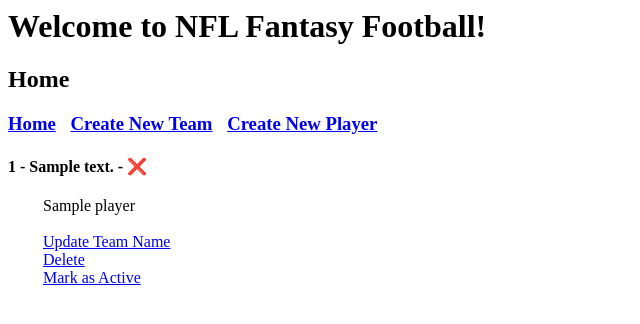
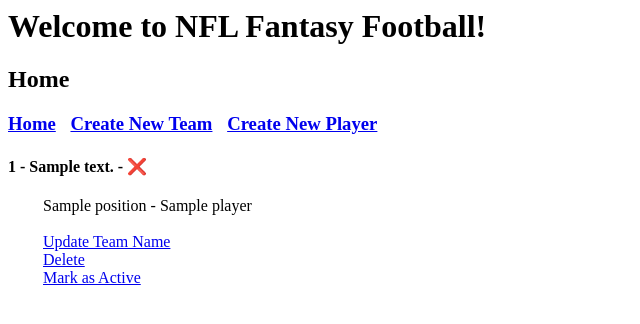
Before and after one commit to gavthetallone/devops-fundamental-project, a Python web app: template application/templates/home.html in a window 1280 px wide. Shown: the top 324 px of the page, without its empty margins (0-640 px from the left). Run offline with Jinja, Linux system fonts and the light colour scheme; the template is opened without the code that fills it: most values are stand-ins (such as "Sample title", 1, 10 or a date in 2020).

Commit message:
GW: Added 'position' attribute to player for users to choose

```diff
--- a/application/forms.py
+++ b/application/forms.py
@@ -7,5 +7,6 @@
 
 class PlayerForm(FlaskForm):
     name = StringField("Who is the player?")
+    position = SelectField("Which position?", choices=["QB", "RB", "WR", "TE", "K", "DEF"])
     team = SelectField("Choose a team", choices=[])
     submit = SubmitField("Submit")
--- a/application/models.py
+++ b/application/models.py
@@ -9,4 +9,5 @@
 class Player(db.Model):
     id = db.Column(db.Integer, primary_key=True)
     name = db.Column(db.String(20), nullable=False)
+    position = db.Column(db.String(20), nullable=False)
     team_id = db.Column(db.Integer, db.ForeignKey("team.id"))
--- a/application/routes.py
+++ b/application/routes.py
@@ -35,7 +35,7 @@
     form2.team.choices = [(team.id, team.description) for team in teams]
 
     if request.method == "POST":
-        new_player = Player(name=form2.name.data, team_id=form2.team.data)
+        new_player = Player(name=form2.name.data, position=form2.position.data, team_id=form2.team.data)
         db.session.add(new_player)
         db.session.commit()
         return redirect(url_for("home"))
--- a/application/templates/create_label.html
+++ b/application/templates/create_label.html
@@ -3,6 +3,7 @@
 
 {% block form_contents %}
     {{ form.name.label }} {{ form.name }}
+    {{ form.position.label }} {{ form.position }}
     {{ form.team.label }} {{ form.team }}
     <br>
 {% endblock form_contents %}
--- a/application/templates/home.html
+++ b/application/templates/home.html
@@ -22,7 +22,7 @@
             {% for player in players %}
             {% if player.team_id == team.id %}
             <span class="tab"></span>
-            {{ player.name }}
+            {{ player.position }} - {{ player.name }}
                 <br>
             {% endif %}
             {% endfor %}
```
